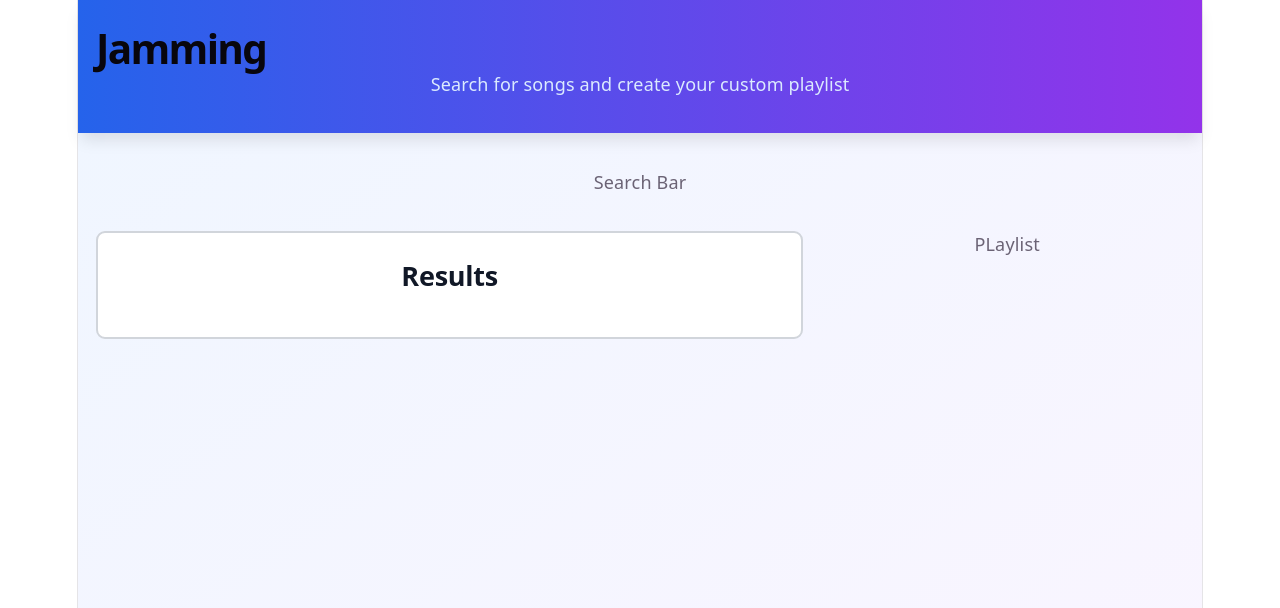
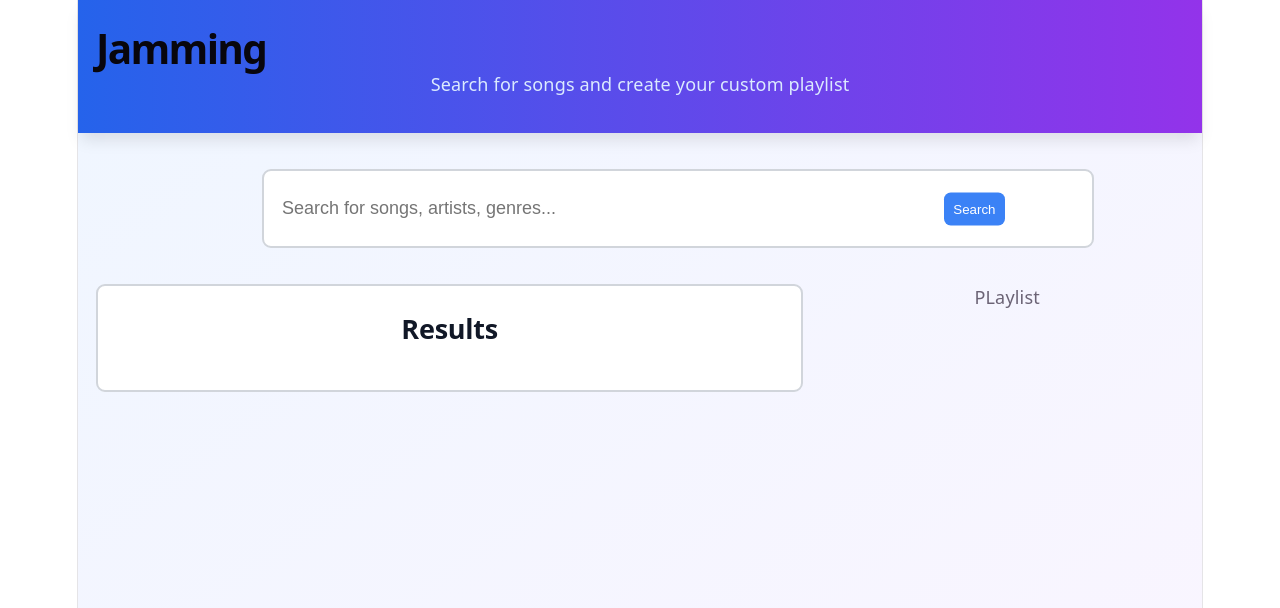
Before and after one commit to josegamundi/jammming-app, a React (Vite) app: page / in a window 1280 px wide. Shown: the top 608 px of the page. Built offline with nearby package versions, Linux system fonts and the light colour scheme.

Commit message:
feat(ui) add search-bar component

```diff
--- a/src/App.jsx
+++ b/src/App.jsx
@@ -1,5 +1,6 @@
 import { useState } from 'react';
 import styles from "./App.module.css";
+import SearchBar from './components/SearchBar/SearchBar';
 
 function App() {
   const [count, setCount] = useState(0)
@@ -21,7 +22,7 @@ function App() {
 
       <div className={styles.mainContent}>
         <div className={styles.searchSection}>
-          Search Bar
+          <SearchBar/>
         </div>
 
         <div className={styles.gridContainer}>
--- /dev/null
+++ b/src/components/SearchBar/SearchBar.jsx
@@ -0,0 +1,17 @@
+import styles from "./SearchBar.module.css";
+
+function SearchBar() {
+  return (
+    <div className={styles.searchContainer}>
+      <input
+        type="text"
+        placeholder="Search for songs, artists, genres..."
+        value=""
+        className={styles.searchInput}
+      />
+      <button className={styles.searchButton}>Search</button>
+    </div>
+  );
+}
+
+export default SearchBar;
--- /dev/null
+++ b/src/components/SearchBar/SearchBar.module.css
@@ -0,0 +1,42 @@
+.searchContainer {
+  position: relative;
+  width: 100%;
+  max-width: 42rem;
+}
+
+.searchInput {
+  width: 100%;
+  padding: 1.5rem 3rem 1.5rem 1rem;
+  font-size: 1rem;
+  border-radius: 0.5rem;
+  border: 2px solid #d1d5db;
+  outline: none;
+  transition: border-color 0.2s;
+}
+
+.searchInput:focus {
+  border-color: #3b82f6;
+}
+
+.searchButton {
+  position: absolute;
+  right: 0.75rem;
+  top: 50%;
+  transform: translateY(-50%);
+  padding: 0.5rem;
+  background-color: #3b82f6;
+  color: white;
+  border: none;
+  border-radius: 0.375rem;
+  cursor: pointer;
+  transition: background-color 0.2s;
+}
+
+.searchButton:hover {
+  background-color: #2563eb;
+}
+
+.searchIcon {
+  width: 1.25rem;
+  height: 1.25rem;
+}
```
